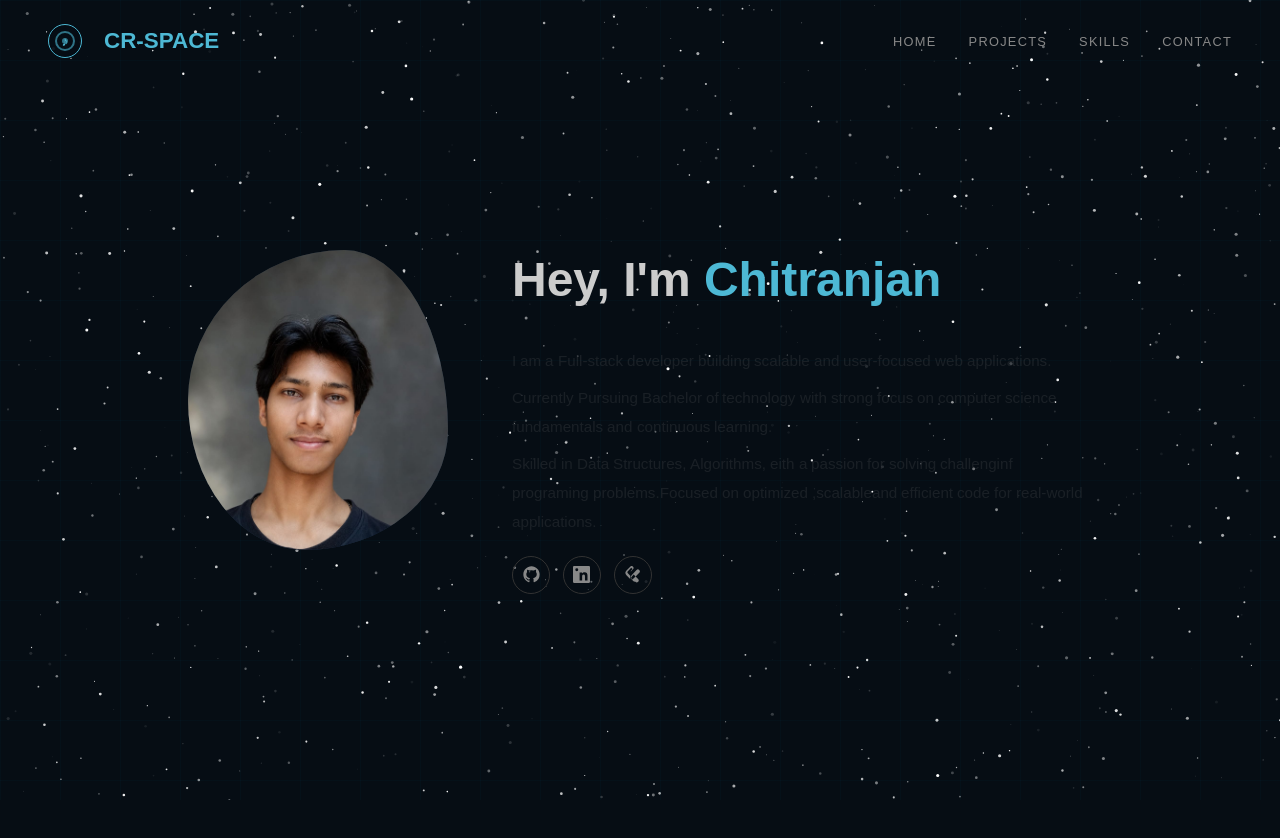
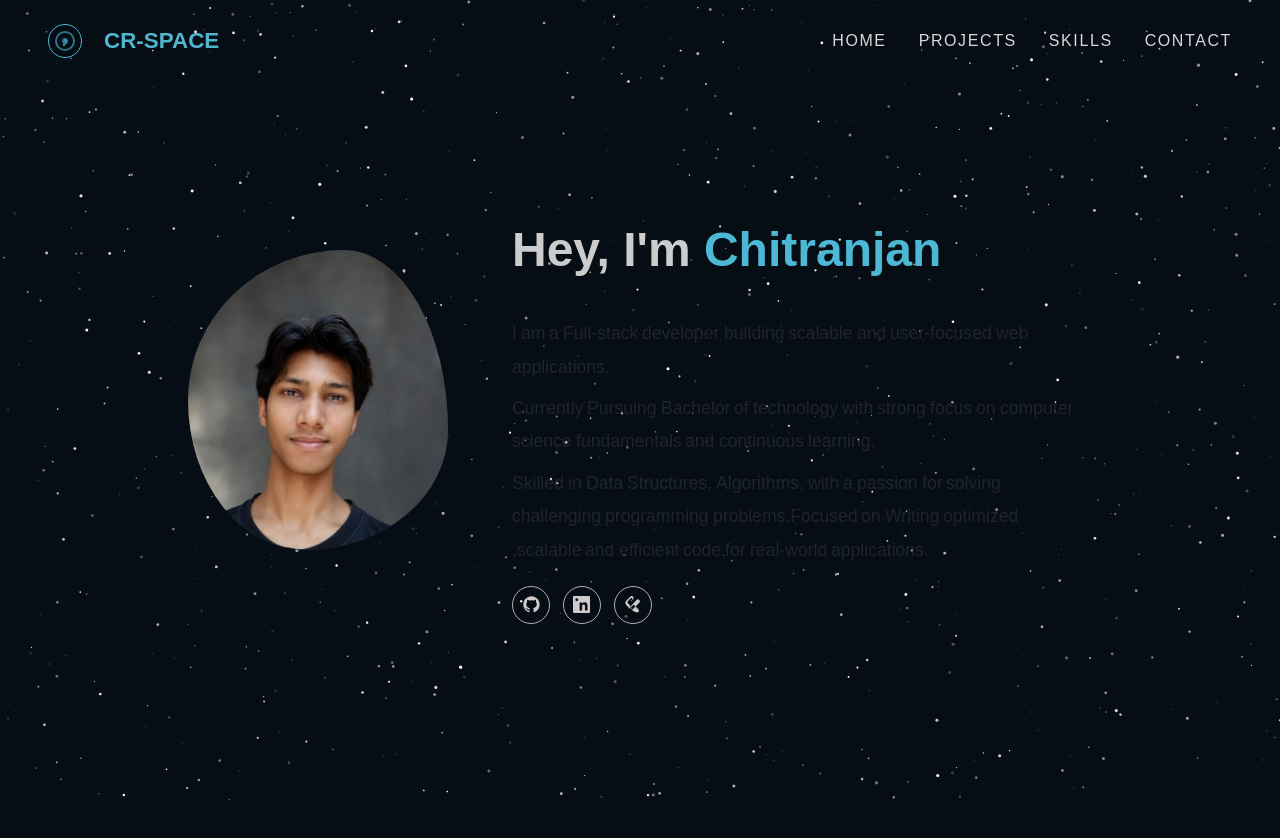
Before and after one commit to Chitranjan2005/CR-Space, a Next.js app: page / in a window 1280 px wide. Shown: the top 838 px of the page. Built offline with nearby package versions, Linux system fonts and the light colour scheme.

Commit message:
fix spell and hover

```diff
--- a/src/components/sections/Hero.js
+++ b/src/components/sections/Hero.js
@@ -17,7 +17,7 @@ const SOCIALS = [
 const DESCRIPTIONS = [
   "I am a Full-stack developer building scalable and user-focused web applications.",
   "Currently Pursuing Bachelor of technology with strong focus on computer science fundamentals and continuous learning.",
-  "Skilled in Data Structures, Algorithms, eith a passion for solving challenginf programing problems.Focused on optimized ,scalableand efficient code for real-world applications.",
+  "Skilled in Data Structures, Algorithms, with a passion for solving challenging programming problems.Focused on Writing optimized ,scalable and efficient code for real-world applications.",
 ];
 
 const NAME_LETTERS = "Chitranjan".split("");
--- a/src/components/sections/Hero.module.css
+++ b/src/components/sections/Hero.module.css
@@ -42,7 +42,7 @@
   font-size: 1.4rem;
   font-weight: 700;
   font-family: sans-serif;
-  color: #4db8d4;
+  color: #51b5ce;
 }
 
 .navLinks {
@@ -51,11 +51,11 @@
 }
 
 .navLink {
-  font-size: 0.8rem;
+  font-size: 1.0rem;
   letter-spacing: 0.1em;
   font-family: sans-serif;
   text-decoration: none;
-  color: #888;
+  color: #dad8d8;
   transition: color 0.2s ease;
 }
 
@@ -116,7 +116,7 @@
 
 .desc {
   margin: 0;
-  font-size: 0.95rem;
+  font-size: 1.1rem;
   line-height: 1.9;
   font-family: sans-serif;
 }
@@ -124,7 +124,7 @@
 .word {
   display: inline-block;
   margin-right: 4px;
-  color: #888;
+  color: #aea7a7;
   opacity: 0.15;
   will-change: opacity, transform;
 }
@@ -141,17 +141,17 @@
   display: flex;
   align-items: center;
   justify-content: center;
-  border: 1px solid #333;
+  border: 1px solid #b0b0b0;
   border-radius: 50%;
   font-size: 0.85rem;
   font-family: sans-serif;
   text-decoration: none;
-  color: #888;
+  color: #d0cbcb;
   transition: color 0.2s ease, border-color 0.2s ease;
 }
 
 .socialIcon:hover {
-  color: #4db8d4;
+  color: #33c435;
   border-color: #4db8d4;
 }
 
```
